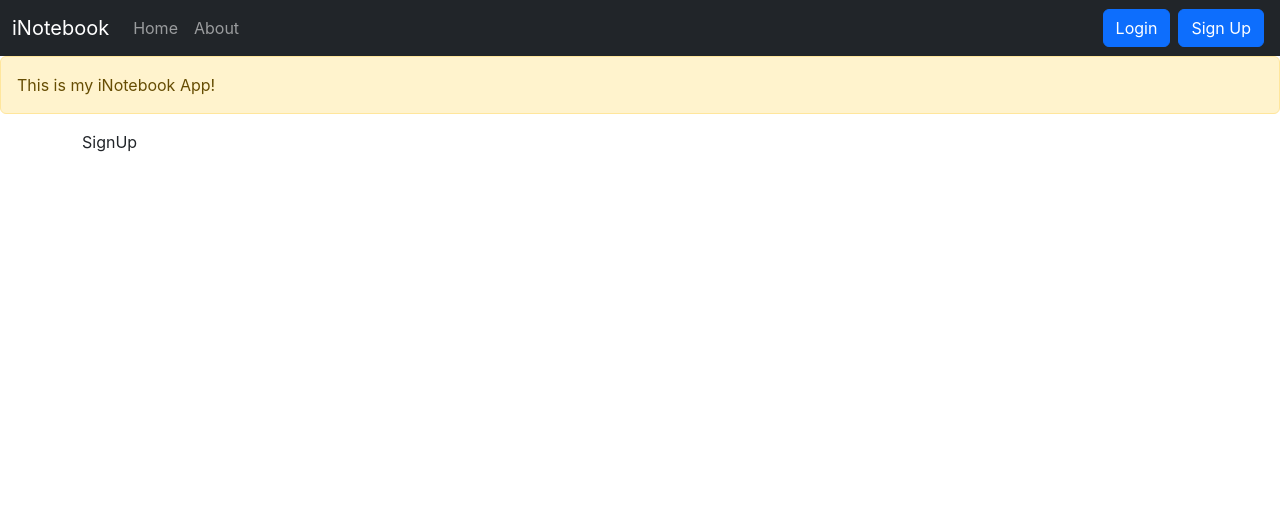
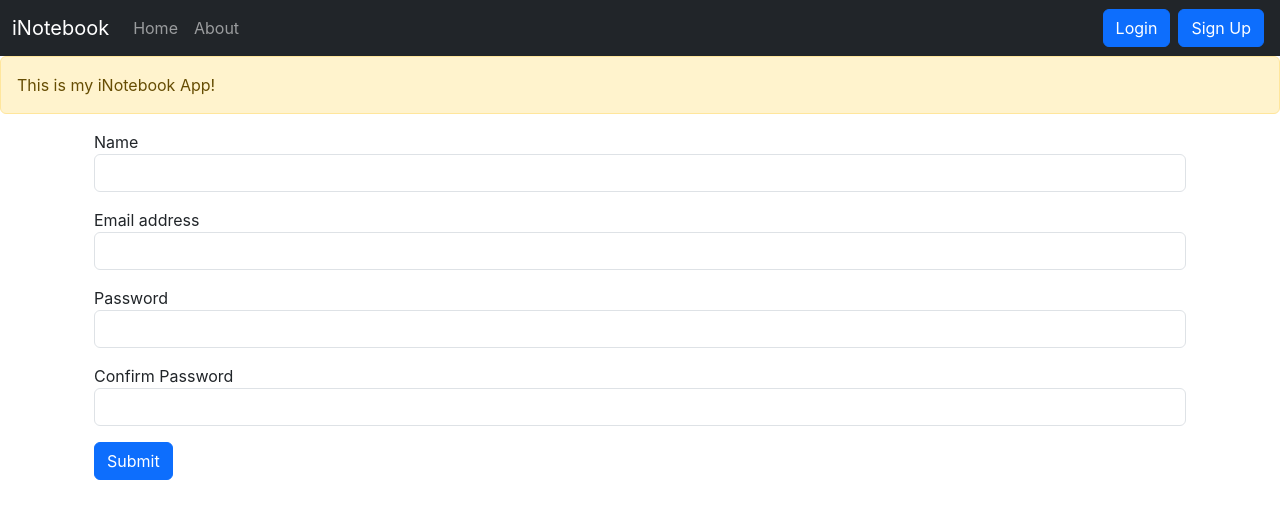
Before and after one commit to TanushreeMore/MERN-Project---inotebook, a React (Create React App) app: page /signup in a window 1280 px wide. Shown: the top 518 px of the page. Built offline with nearby package versions, Linux system fonts and the light colour scheme; the HTML template or start-up script is replaced by a standard one.

Commit message:
SignUp Component Working properly

```diff
--- a/src/components/Login.js
+++ b/src/components/Login.js
@@ -20,7 +20,7 @@
         if (json.success){
             // Save the auth token and redirect
             localStorage.setItem('token', json.authtoken);
-            navigate.push("/");
+            navigate("/");
 
         }
         else{
--- a/src/components/SignUp.js
+++ b/src/components/SignUp.js
@@ -1,9 +1,99 @@
-import React from 'react'
+import React, { useState } from "react";
+import { useNavigate } from "react-router-dom";
 
 const SignUp = () => {
-  return (
-    <div>SignUp</div>
-  )
+  const [credentials, setCredentials] = useState({name: "", email: "", password: "", cpassword: ""})
+  let navigate  = useNavigate();
+
+  const handleSubmit = async (e) => {
+    e.preventDefault();
+    const {name, email, password} = credentials
+    const response = await fetch("http://localhost:5000/api/auth/createuser", {
+        method: 'POST',
+        headers: {
+            'Content-Type': 'application/json'
+        },
+        body: JSON.stringify({name, email, password})
+    });
+    const json = await response.json()
+    console.log(json);
+    if (json.success){
+        // Save the auth token and redirect
+        localStorage.setItem('token', json.authtoken);
+        navigate("/");
+
+    }
+    else{
+        alert("Invalid credentials");
+    }
 }
 
-export default SignUp
+const onChange = (e)=>{
+    setCredentials({...credentials, [e.target.name]: e.target.value})
+}
+  return (
+    <>
+      <div className="container">
+        <form  onSubmit={handleSubmit}>
+          <div className="form-group mb-3">
+            <label htmlFor="name">Name</label>
+            <input
+              type="text"
+              className="form-control"
+              onChange={onChange}
+              id="name"
+              name="name"
+              aria-describedby="emailHelp"
+              required
+              // placeholder="Enter Name"
+            />
+          </div>
+          <div className="form-group mb-3">
+            <label htmlFor="email">Email address</label>
+            <input
+              type="email"
+              className="form-control"
+              onChange={onChange}
+              id="email"
+              name="email"
+              aria-describedby="emailHelp"
+              required
+              // placeholder="Enter email"
+            />
+          </div>
+          <div className="form-group mb-3">
+            <label htmlFor="password">Password</label>
+            <input
+              type="password"
+              className="form-control"
+              onChange={onChange}
+              id="password"
+              name="password"
+              minLength={5}
+              required
+              // placeholder="Password"
+            />
+          </div>
+          <div className="form-group mb-3">
+            <label htmlFor="cpassword">Confirm Password</label>
+            <input
+              type="password"
+              className="form-control"
+              onChange={onChange}
+              id="cpassword"
+              name="cpassword"
+              minLength={5}
+              required
+              // placeholder="Confirm Password"
+            />
+          </div>
+          <button type="submit" className="btn btn-primary mb-3">
+            Submit
+          </button>
+        </form>
+      </div>
+    </>
+  );
+};
+
+export default SignUp;
```
Also changed, not shown: 1 other file (tests, documents, lock files or other folders).
